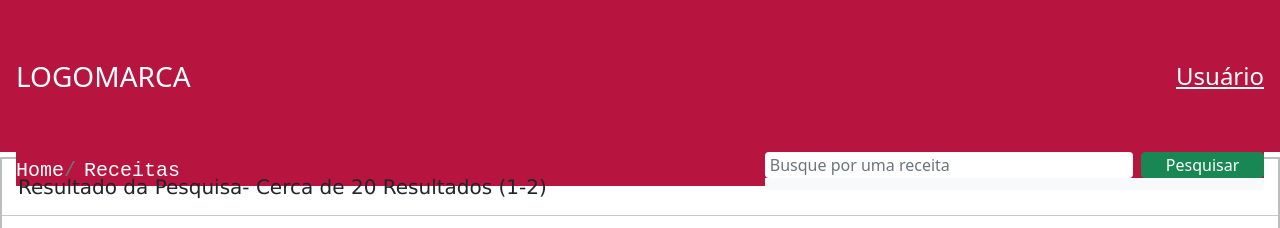
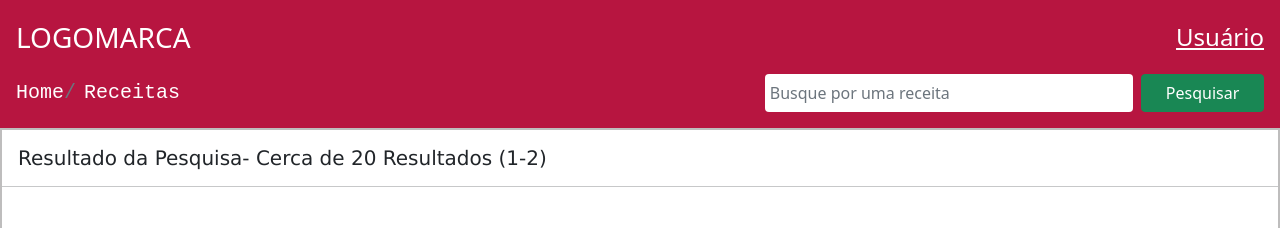
Before and after one commit to Manuibr/receitas-frontendonly, a plain HTML site: page html/catalogodereceitas.html in a window 1280 px wide. Shown: the top 228 px of the page. Drawn offline with nearby package versions, Linux system fonts and the light colour scheme.

Commit message:
Header catalogo receitas modificado

```diff
--- a/css/catalogo.css
+++ b/css/catalogo.css
@@ -9,10 +9,7 @@ a {
   text-decoration: none !important;
 }
 
-header {
-  height: 15vh;
-  margin-bottom: 5px !important;
-}
+
 input, button {
   box-shadow: none !important;
 }
--- a/html/catalogodereceitas.html
+++ b/html/catalogodereceitas.html
@@ -31,13 +31,14 @@
               </ol>
         </nav>
         <div id="search-nav" class="h-100 d-flex flex-column bg-light rounded">
-          <form class="d-flex w-100">
+          <form class="d-flex w-100 h-100">
             <input id="search-input" class="form-control w-75" type="search" placeholder="Busque por uma receita" aria-label="Search">
-            <button id="search-button" class="btn btn-success w-25 ms-2" type="submit">Pesquisar</button>
+            <button id="search-button" class="btn btn-success w-25 h-100 ms-2" type="submit">Pesquisar</button>
           </form>
         </div>
       </div>
     </header>
+
     <div class="catalogo">
       <div class="w-100">
         <div class=" p-3">
```
